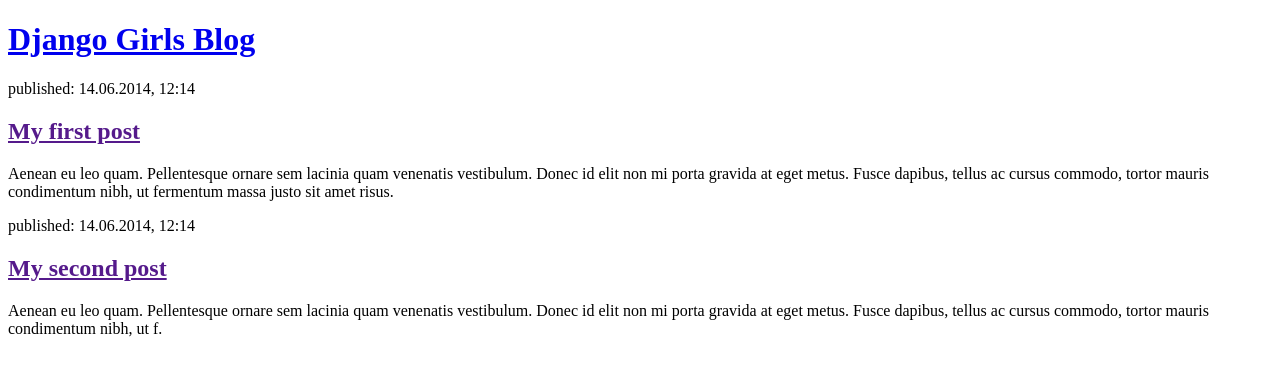
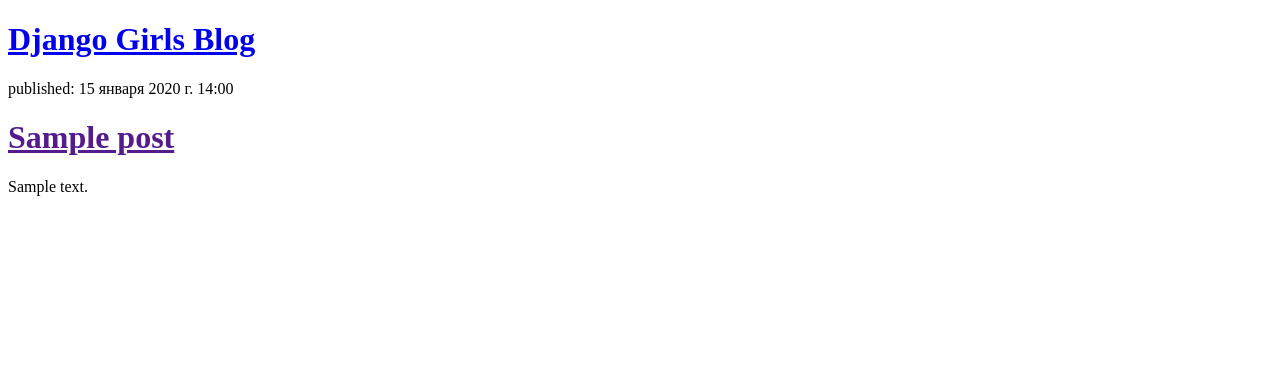
Before and after one commit to Bratkovskay/my-first-blog, a Django app: page / in a window 1280 px wide. Shown: the top 376 px of the page. Run offline with Django 4.2, Linux system fonts and the light colour scheme; tables that the repository leaves empty hold one stand-in row (values such as "Sample post").

Commit message:
Modified templates to display posts from database.

```diff
--- a/blog/templates/post_list.html
+++ b/blog/templates/post_list.html
@@ -9,16 +9,13 @@
             <h1><a href="/">Django Girls Blog</a></h1>
         </div>
 
-        <div>
-            <p>published: 14.06.2014, 12:14</p>
-            <h2><a href="">My first post</a></h2>
-            <p>Aenean eu leo quam. Pellentesque ornare sem lacinia quam venenatis vestibulum. Donec id elit non mi porta gravida at eget metus. Fusce dapibus, tellus ac cursus commodo, tortor mauris condimentum nibh, ut fermentum massa justo sit amet risus.</p>
-        </div>
+        {% for post in posts %}
+            <div>
+                <p>published: {{ post.published_date }}</p>
+                <h1><a href="">{{ post.title }}</a></h1>
+                <p>{{ post.text|linebreaksbr }}</p>
+            </div>
+        {% endfor %}
 
-        <div>
-            <p>published: 14.06.2014, 12:14</p>
-            <h2><a href="">My second post</a></h2>
-            <p>Aenean eu leo quam. Pellentesque ornare sem lacinia quam venenatis vestibulum. Donec id elit non mi porta gravida at eget metus. Fusce dapibus, tellus ac cursus commodo, tortor mauris condimentum nibh, ut f.</p>
-        </div>
     </body>
 </html>
--- a/blog/views.py
+++ b/blog/views.py
@@ -8,7 +8,7 @@
 class PostList(ListView):
     model = Post
     template_name = 'post_list.html'
-    context_object_name = 'post'
+    context_object_name = 'posts'
 
 def post_list(request):
     posts = Post.objects.filter(published_date__lte=timezone.now()).order_by('published_date')
--- a/mysite/settings.py
+++ b/mysite/settings.py
@@ -27,7 +27,8 @@
 DEBUG = True
 
 ALLOWED_HOSTS = [
-    'firstblog.pythonanywhere.com'
+    'firstblog.pythonanywhere.com',
+    '127.0.0.1'
 ]
 
 
```
